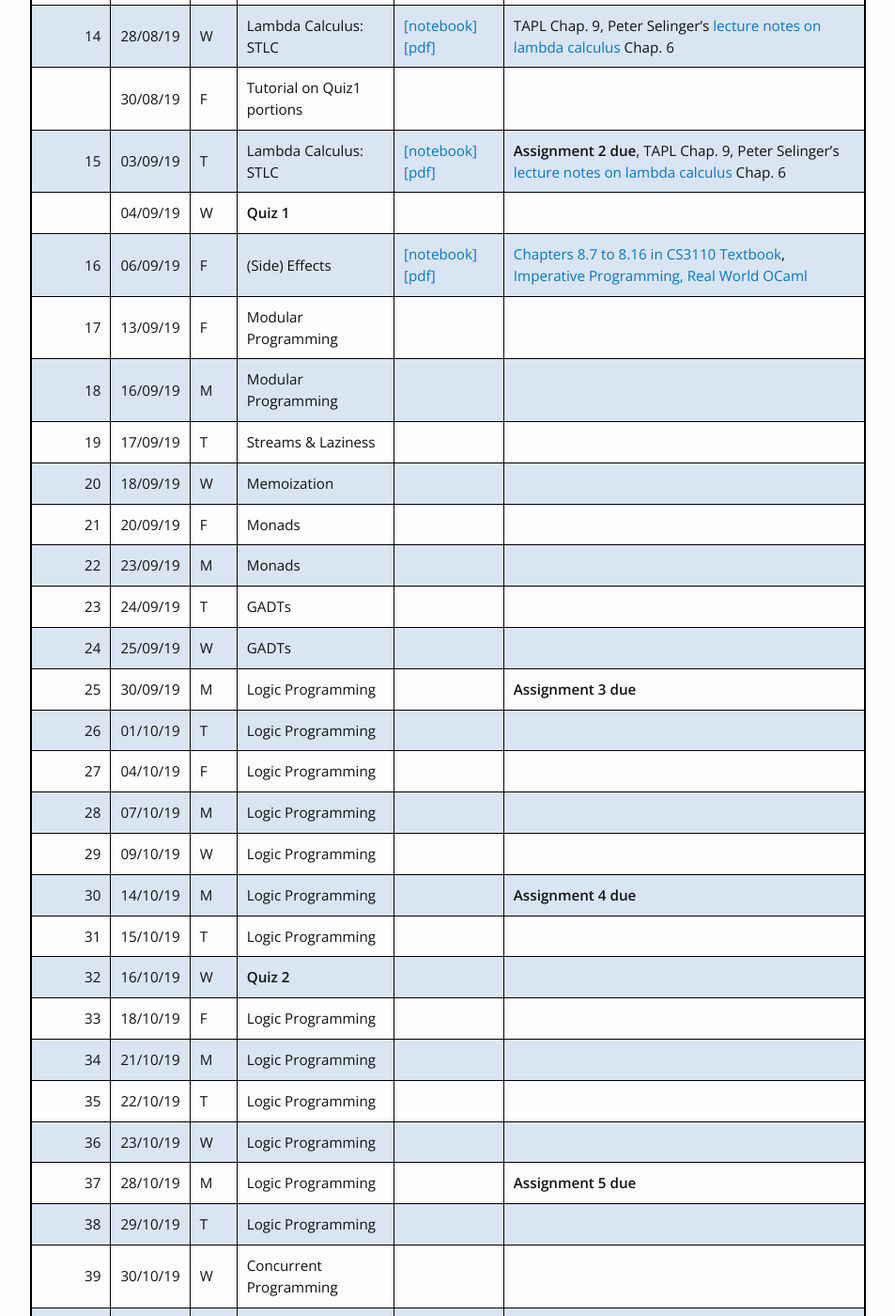
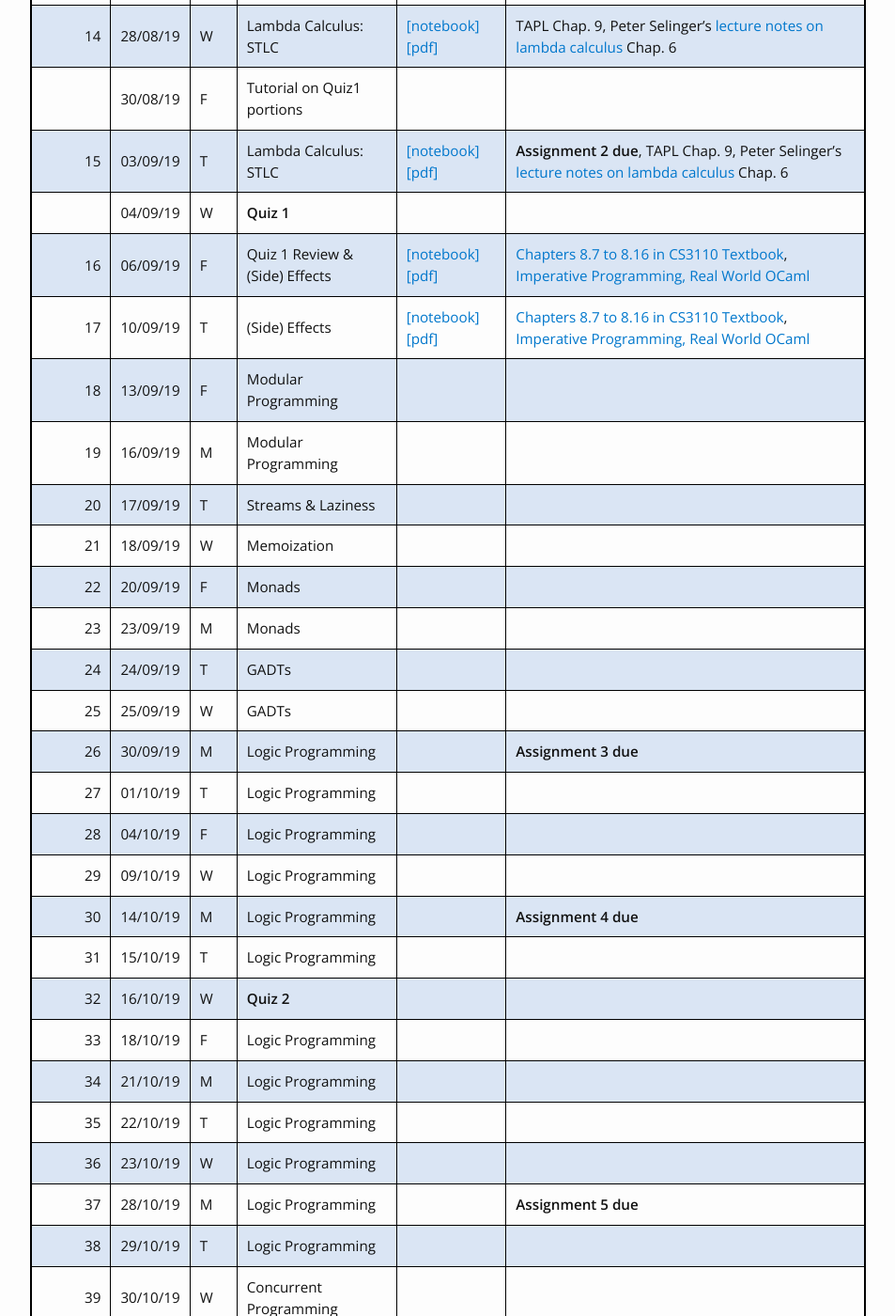
Before and after one commit to kayceesrk/cs3100_m20, a Jekyll site: the page built from schedule.md, in a window 1280 px wide and 1400 px high, scrolled down 1255 px. Shown: the whole window at 94% size, without its empty margins (163-1116 px from the left). Built offline with Jekyll 4.4.1, drawn with Linux system fonts in a browser that asks for light colours; nearby versions of some CDN libraries.

Commit message:
Modified the schedule based on recent holidays change

```diff
--- a/schedule.md
+++ b/schedule.md
@@ -30,19 +30,19 @@ interactive notebooks are accessed using docker container whose instructions are
 |  |30/08/19|F|Tutorial on Quiz1 portions|||
 |15|03/09/19|T|Lambda Calculus: STLC | [\[notebook\]](https://github.com/kayceesrk/cs3100_f19/blob/gh-pages/lectures/lec11/lec11.ipynb) [\[pdf\]]({{site.baseurl}}/lectures/lec11/lec11.pdf)| **Assignment 2 due**, TAPL Chap. 9, Peter Selinger's [lecture notes on lambda calculus](https://arxiv.org/abs/0804.3434) Chap. 6 |
 |  |04/09/19|W|**Quiz 1**|||
-|16|06/09/19|F|(Side) Effects| [\[notebook\]](https://github.com/kayceesrk/cs3100_f19/blob/gh-pages/lectures/lec12/lec12.ipynb) [\[pdf\]]({{site.baseurl}}/lectures/lec12/lec12.pdf) | [Chapters 8.7 to 8.16 in CS3110 Textbook](http://www.cs.cornell.edu/courses/cs3110/2019sp/textbook/ads/mutability.html), [Imperative Programming, Real World OCaml](https://dev.realworldocaml.org/imperative-programming.html) |
-|17|13/09/19|F|Modular Programming|||
-|18|16/09/19|M|Modular Programming|||
-|19|17/09/19|T|Streams & Laziness|||
-|20|18/09/19|W|Memoization|||
-|21|20/09/19|F|Monads|||
-|22|23/09/19|M|Monads|||
-|23|24/09/19|T|GADTs|||
-|24|25/09/19|W|GADTs|||
-|25|30/09/19|M|Logic Programming||**Assignment 3 due**|
-|26|01/10/19|T|Logic Programming|||
-|27|04/10/19|F|Logic Programming|||
-|28|07/10/19|M|Logic Programming|||
+|16|06/09/19|F|Quiz 1 Review & (Side) Effects| [\[notebook\]](https://github.com/kayceesrk/cs3100_f19/blob/gh-pages/lectures/lec12/lec12.ipynb) [\[pdf\]]({{site.baseurl}}/lectures/lec12/lec12.pdf) | [Chapters 8.7 to 8.16 in CS3110 Textbook](http://www.cs.cornell.edu/courses/cs3110/2019sp/textbook/ads/mutability.html), [Imperative Programming, Real World OCaml](https://dev.realworldocaml.org/imperative-programming.html) |
+|17|10/09/19|T|(Side) Effects| [\[notebook\]](https://github.com/kayceesrk/cs3100_f19/blob/gh-pages/lectures/lec12/lec12.ipynb) [\[pdf\]]({{site.baseurl}}/lectures/lec12/lec12.pdf) | [Chapters 8.7 to 8.16 in CS3110 Textbook](http://www.cs.cornell.edu/courses/cs3110/2019sp/textbook/ads/mutability.html), [Imperative Programming, Real World OCaml](https://dev.realworldocaml.org/imperative-programming.html) |
+|18|13/09/19|F|Modular Programming|||
+|19|16/09/19|M|Modular Programming|||
+|20|17/09/19|T|Streams & Laziness|||
+|21|18/09/19|W|Memoization|||
+|22|20/09/19|F|Monads|||
+|23|23/09/19|M|Monads|||
+|24|24/09/19|T|GADTs|||
+|25|25/09/19|W|GADTs|||
+|26|30/09/19|M|Logic Programming||**Assignment 3 due**|
+|27|01/10/19|T|Logic Programming|||
+|28|04/10/19|F|Logic Programming|||
 |29|09/10/19|W|Logic Programming|||
 |30|14/10/19|M|Logic Programming||**Assignment 4 due**|
 |31|15/10/19|T|Logic Programming|||
```
